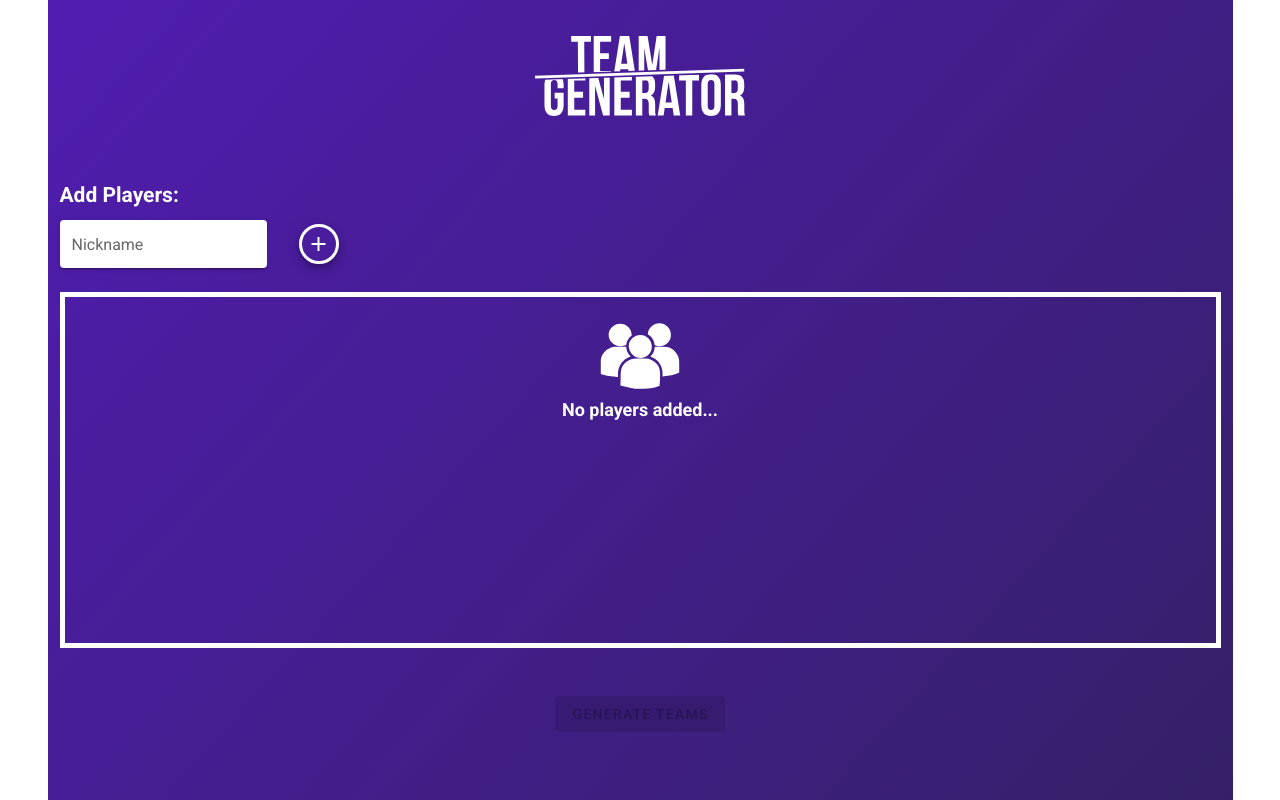
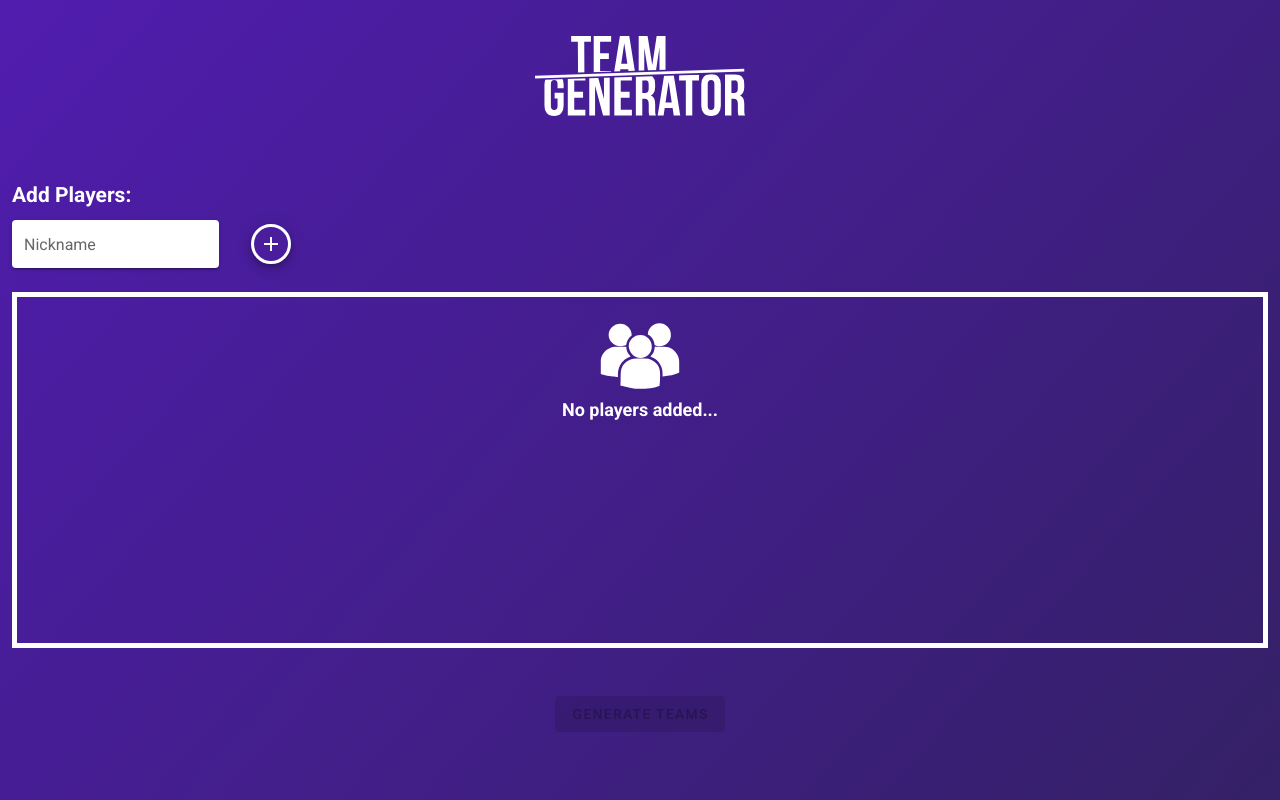
Before and after one commit to machnikl/team-generator, a Vue app: page / in a window 1280 px wide. Built offline with nearby package versions, Linux system fonts and the light colour scheme.

Commit message:
further small fixes: container max width removal and key change

```diff
--- a/src/assets/style.css
+++ b/src/assets/style.css
@@ -8,6 +8,11 @@
      font-size: 34px;
      margin-bottom: 40px;
  }
+
+ .container {
+     max-width: none !important;
+ }
+
 
  .outerContainer {
      height: 69vh;
--- a/src/components/GeneratorPhases/AddPlayerLobby.vue
+++ b/src/components/GeneratorPhases/AddPlayerLobby.vue
@@ -120,7 +120,7 @@ h3 {
     linear-gradient(to bottom, white 100%, white 100%);
   background-size: 100% 5px, 5px 100%, 100% 5px, 5px 100%;
   background-position: 0 0, 100% 0, 100% 100%, 0 100%;
-  animation: bottomContainer 1.5s cubic-bezier(0.19, 1, 0.22, 1) 1;
+  animation: bottomContainer 1.25s cubic-bezier(0.19, 1, 0.22, 1) 1;
   animation-play-state: running;
 }
 
--- a/src/components/GeneratorPhases/PlayerSelectionDisplay.vue
+++ b/src/components/GeneratorPhases/PlayerSelectionDisplay.vue
@@ -1,7 +1,7 @@
 <template>
   <div class="outerContainer">
     <div class="teamsWrapper">
-      <div v-for="(team, index) in teams" :key="team">
+      <div v-for="(team, index) in teams" :key="index">
         Team {{ index + 1 }}
         <div
           class="teamWrapper"
```
